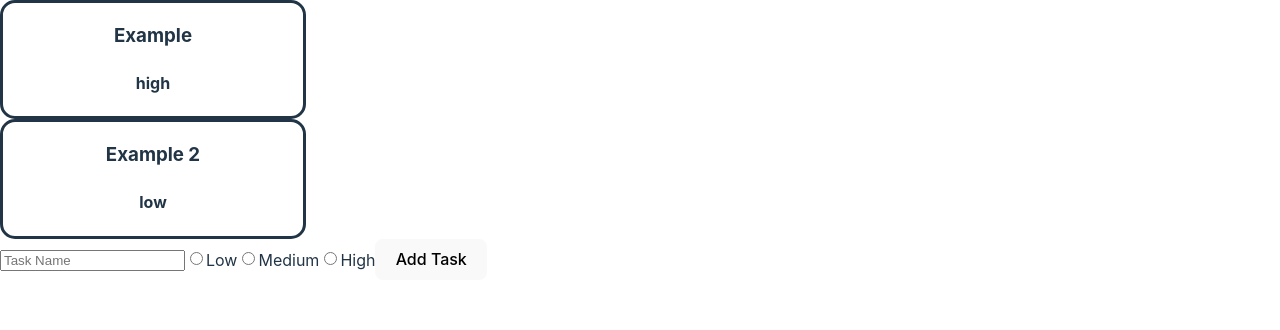
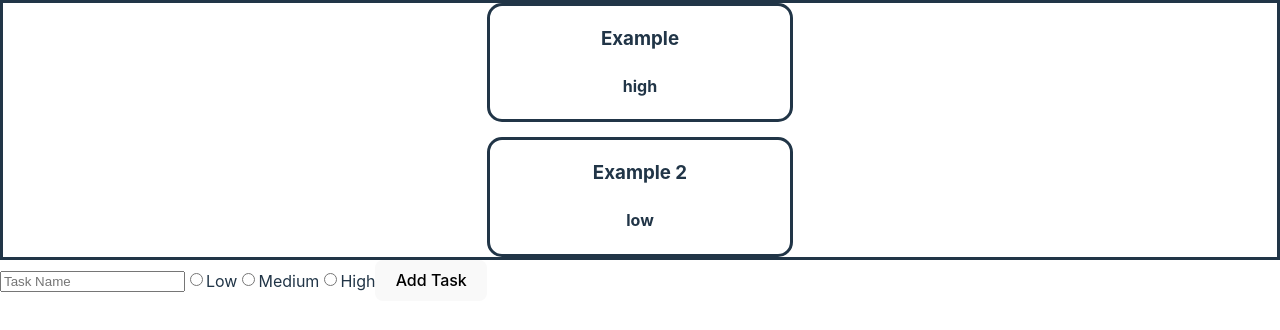
Before and after one commit to DylCru/To-Do-List-React, a React (Vite) app in the folder cool-react-app/: page / in a window 1280 px wide. Shown: the top 330 px of the page. Built offline with nearby package versions, Linux system fonts and the light colour scheme.

Commit message:
Move tasks into own div

```diff
--- a/cool-react-app/src/App.jsx
+++ b/cool-react-app/src/App.jsx
@@ -34,7 +34,9 @@ function App() {
 
   return (
     <div className="App">
-      {allTasks}
+      <div className='task-list'>
+        {allTasks}
+      </div>
       <div className="add-task">
         <input type="text" name="task" value={newTask.task} onChange={handleChange} placeholder="Task Name"
         />
```
